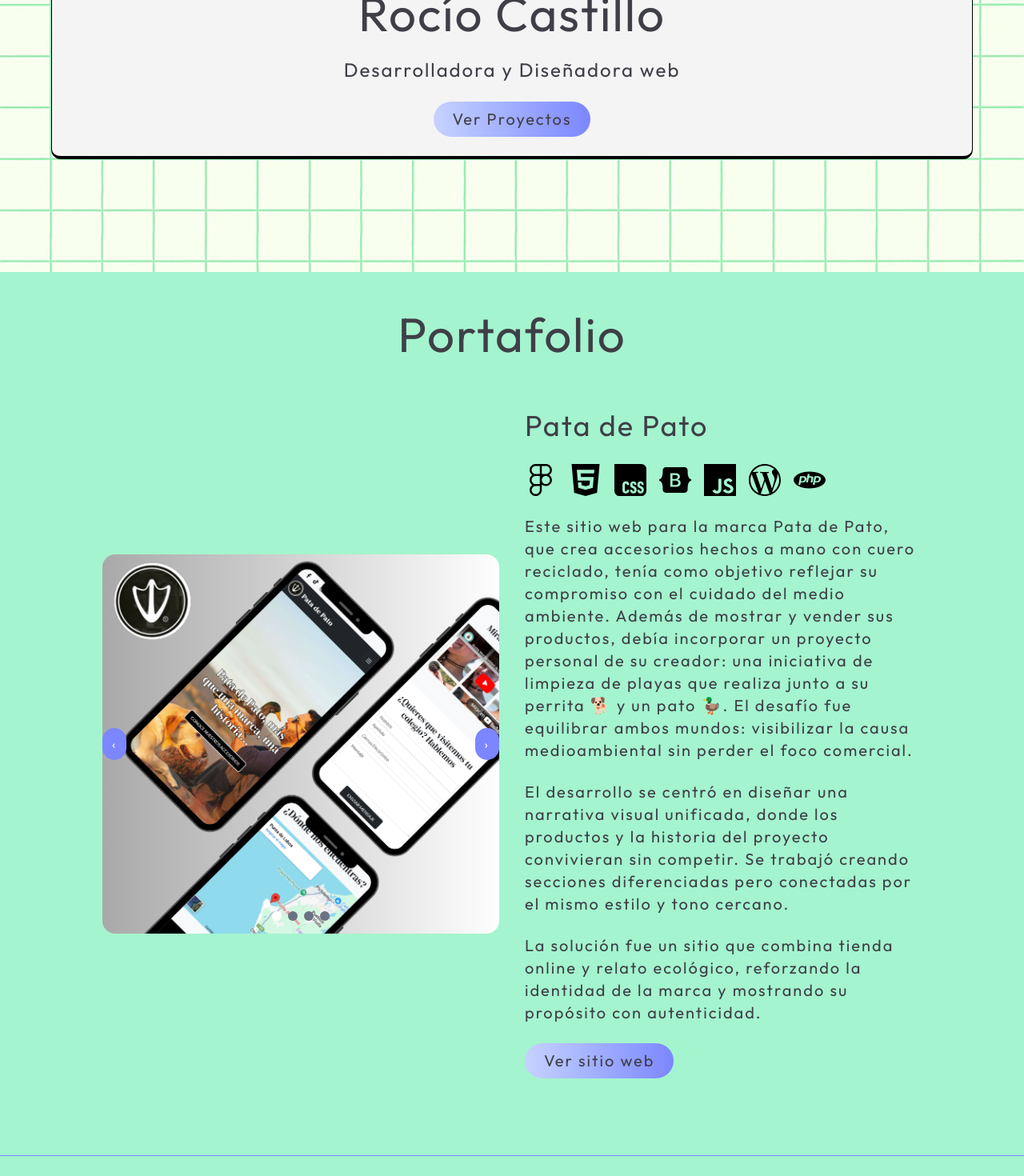
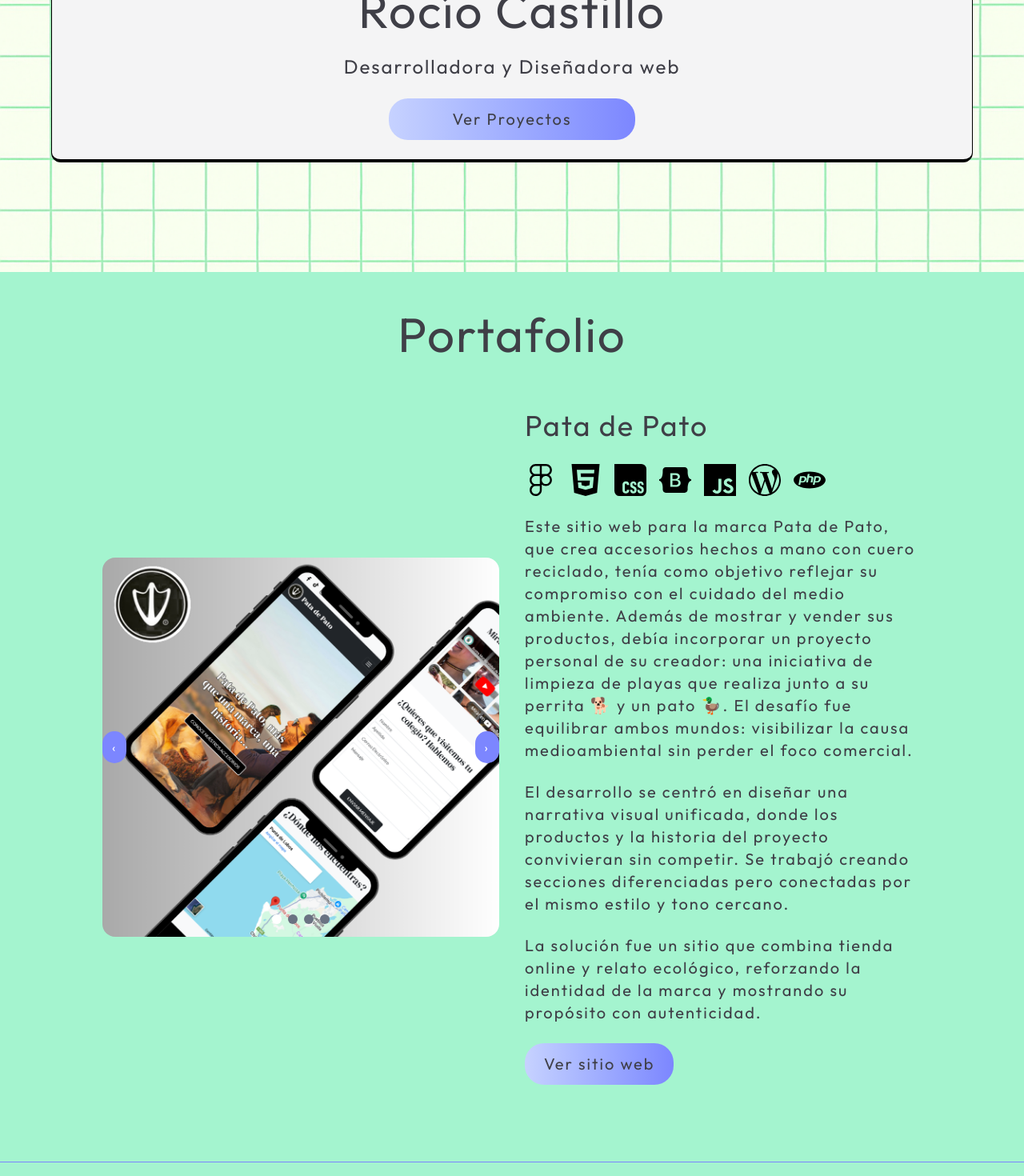
Before and after one commit to SitaRocco/practicando-react, a React (Vite) app: page / in a window 1280 px wide. Shown: the part 460-1930 px from the top of the page at 80% size. Built offline with nearby package versions, Linux system fonts and the light colour scheme; what smtpexpress would draw is missing.

Commit message:
cambio en botones

```diff
--- a/src/components/Hero/Hero.jsx
+++ b/src/components/Hero/Hero.jsx
@@ -56,7 +56,7 @@ const Hero = () => {
       </p>
       <div className=" flex flex-col sm:flex-row justify-center gap-4 mt-6">
         <a href="#proyectos">
-          <button className="  w-full cursor-pointer rounded-3xl px-6 py-2 bg-gradient-to-r from-indigo-200 to-indigo-400 text-zinc-700 font-bold sm:text-xl  hover:from-indigo-300 hover:to-indigo-500 hover:text-white hover:scale-105 transition-all duration-300">
+          <button className="  w-full cursor-pointer rounded-3xl  py-3 bg-gradient-to-r from-indigo-200 to-indigo-400 text-zinc-700 font-bold text-xl px-20 hover:from-indigo-300 hover:to-indigo-500 hover:text-white hover:scale-105 transition-all duration-300">
             Ver Proyectos
           </button>
         </a>
--- a/src/components/Projects/Projects.jsx
+++ b/src/components/Projects/Projects.jsx
@@ -101,7 +101,7 @@ El desafío fue equilibrar ambos mundos: visibilizar la causa medioambiental sin
               href="https://www.patadepato.cl"  target="_blank"
 
               >
-              <button className=" w-full cursor-pointer rounded-3xl px-6 py-2 bg-gradient-to-r from-indigo-200 to-indigo-400 text-zinc-700 font-bold sm:text-xl
+              <button className=" w-full cursor-pointer rounded-3xl px-6 py-3 text-xl bg-gradient-to-r from-indigo-200 to-indigo-400 text-zinc-700 font-bold sm:text-xl
                    hover:from-indigo-300 hover:to-indigo-500 hover:text-white hover:scale-105 transition-all duration-300">
   Ver sitio web
 </button>
@@ -174,7 +174,7 @@ El desafío fue equilibrar ambos mundos: visibilizar la causa medioambiental sin
               href="https://abogadosvinadelmar.cl/"  target="_blank"
 
               >
-             <button className=" w-full cursor-pointer rounded-3xl px-6 py-2 bg-gradient-to-r from-indigo-200 to-indigo-400 text-zinc-700 font-bold sm:text-xl
+             <button className=" w-full cursor-pointer rounded-3xl px-6 py-3 text-xl bg-gradient-to-r from-indigo-200 to-indigo-400 text-zinc-700 font-bold sm:text-xl
                    hover:from-indigo-300 hover:to-indigo-500 hover:text-white hover:scale-105 transition-all duration-300">
   Ver sitio web
 </button>
```
